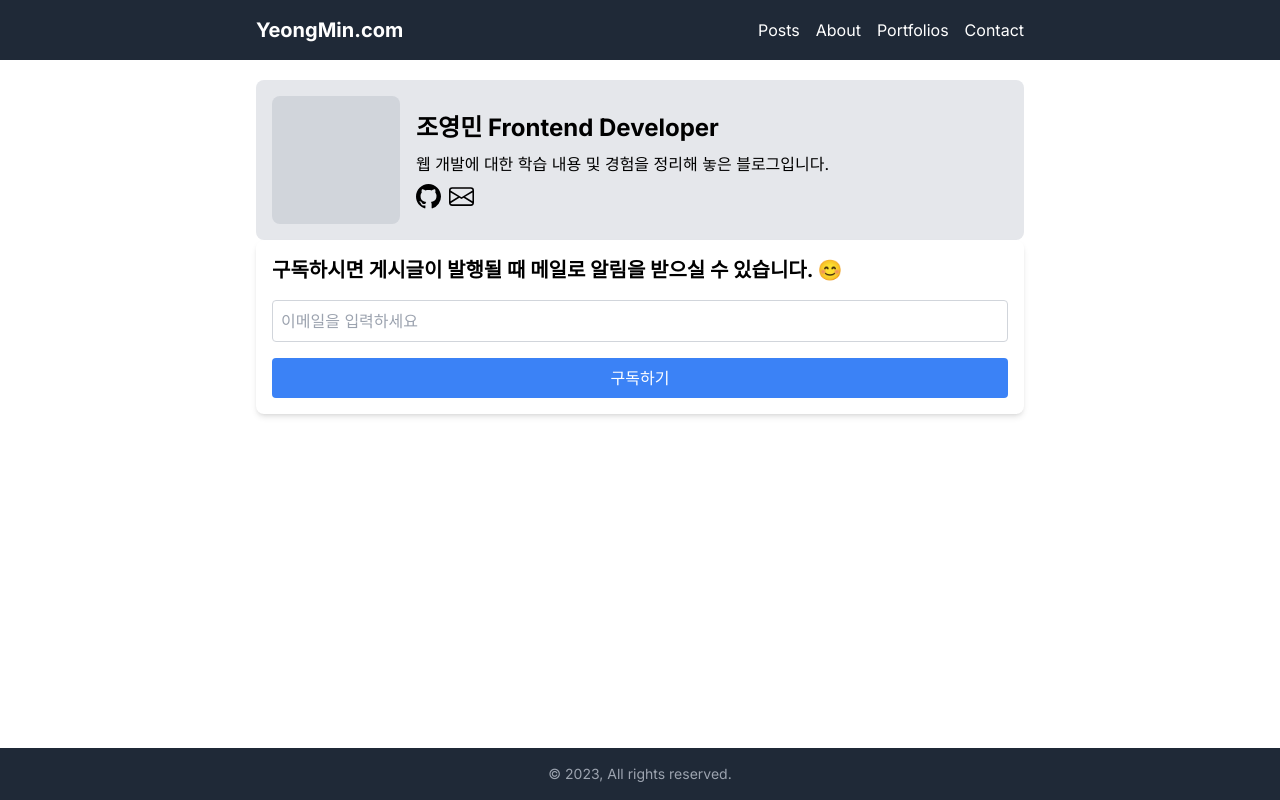
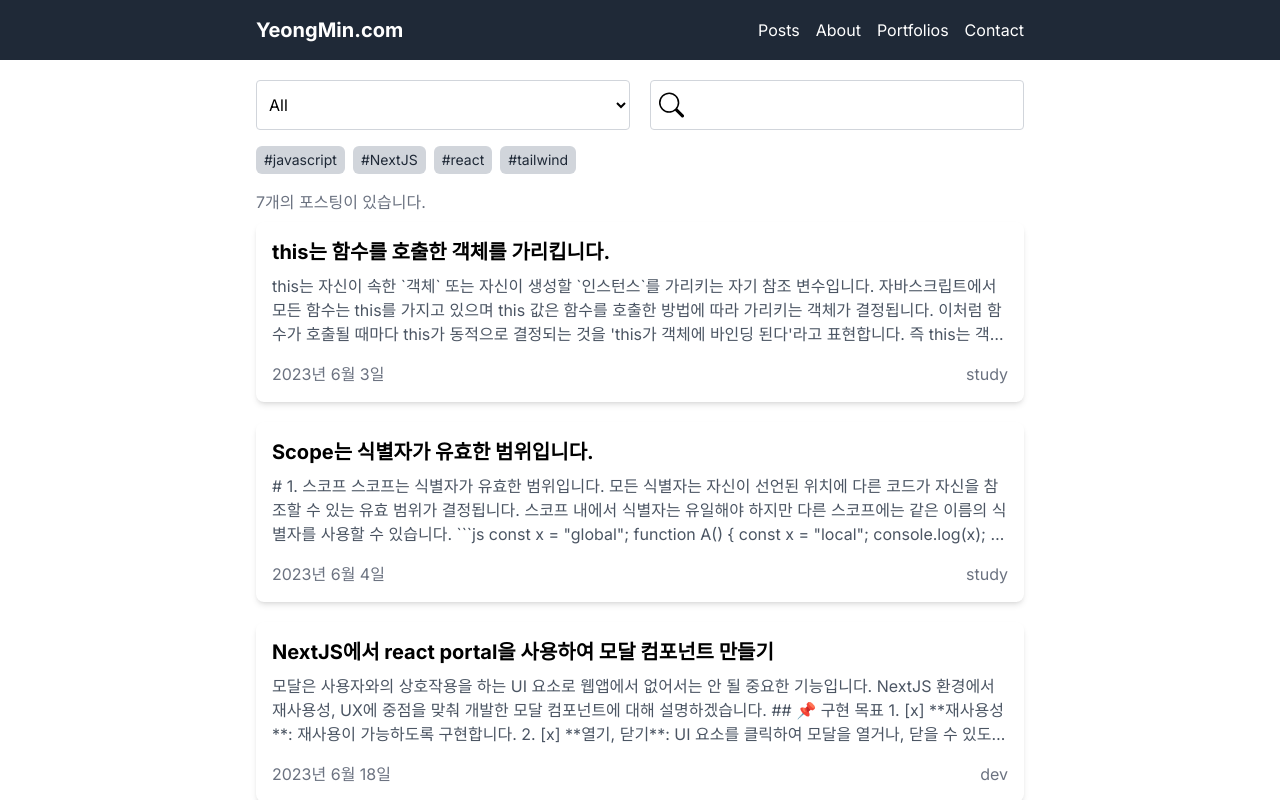
Before and after one commit to 0miiii/my-blog, a Next.js app: page / in a window 1280 px wide. Shown: the top 800 px of the page. Built offline with nearby package versions, Linux system fonts and the light colour scheme.

Commit message:
feat: posts 페이지를 메인페이지로 변경

```diff
--- a/src/app/page.tsx
+++ b/src/app/page.tsx
@@ -1,11 +1,8 @@
-import Hero from "@/components/Hero";
-import SubscriptionForm from "@/components/SubscriptionForm";
+import FilteredPost from "@/components/FilteredPost";
+import { getAllPosts } from "@/services/post";
 
 export default function Home() {
-  return (
-    <>
-      <Hero />
-      <SubscriptionForm />
-    </>
-  );
+  const posts = getAllPosts();
+
+  return <FilteredPost posts={posts} />;
 }
--- a/src/app/posts/page.tsx
+++ /dev/null
@@ -1,11 +0,0 @@
-import React from "react";
-import FilteredPost from "@/components/FilteredPost";
-import { getAllPosts } from "@/services/post";
-
-const PostsPage = () => {
-  const posts = getAllPosts();
-
-  return <FilteredPost posts={posts} />;
-};
-
-export default PostsPage;
```
